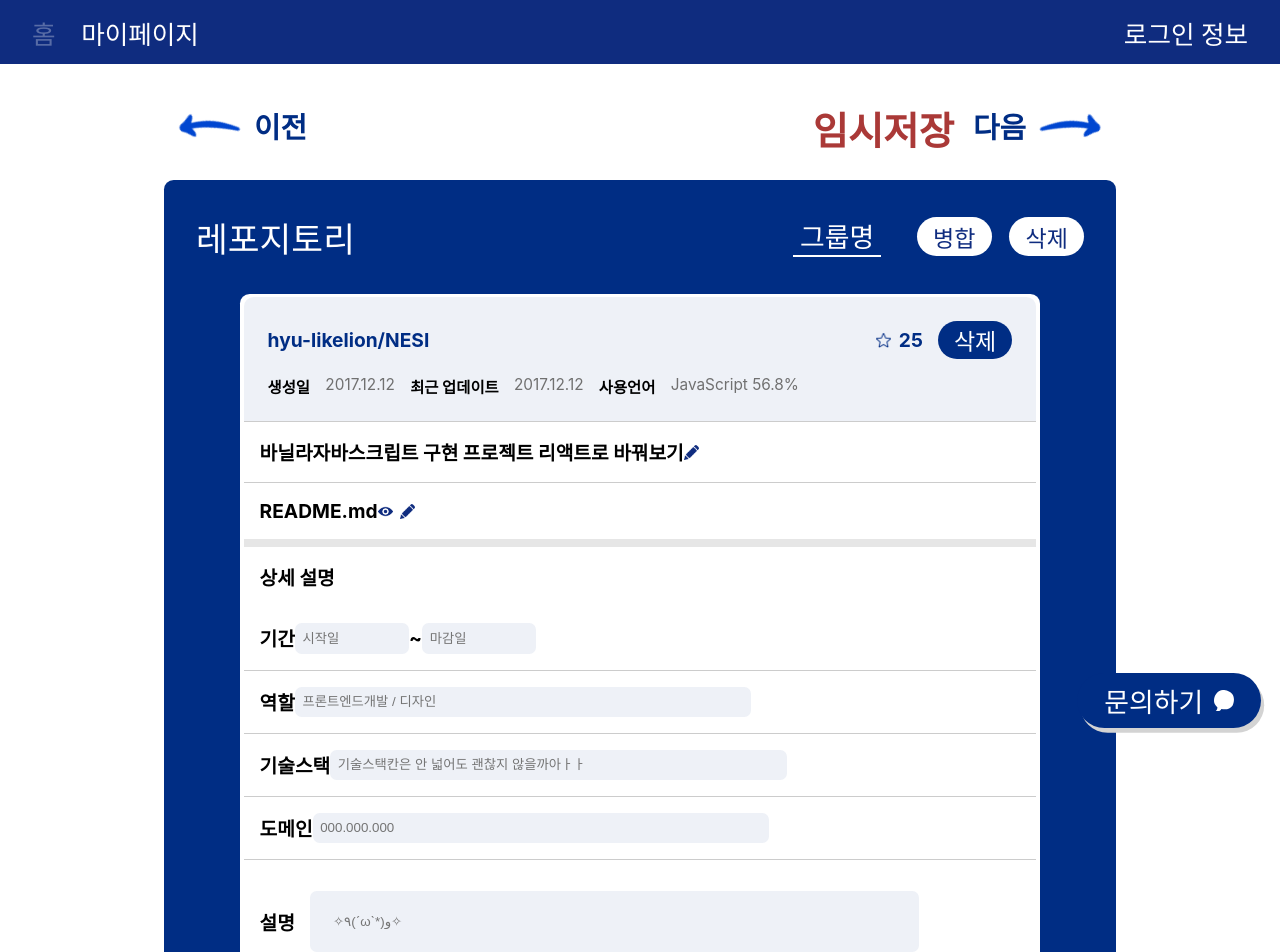
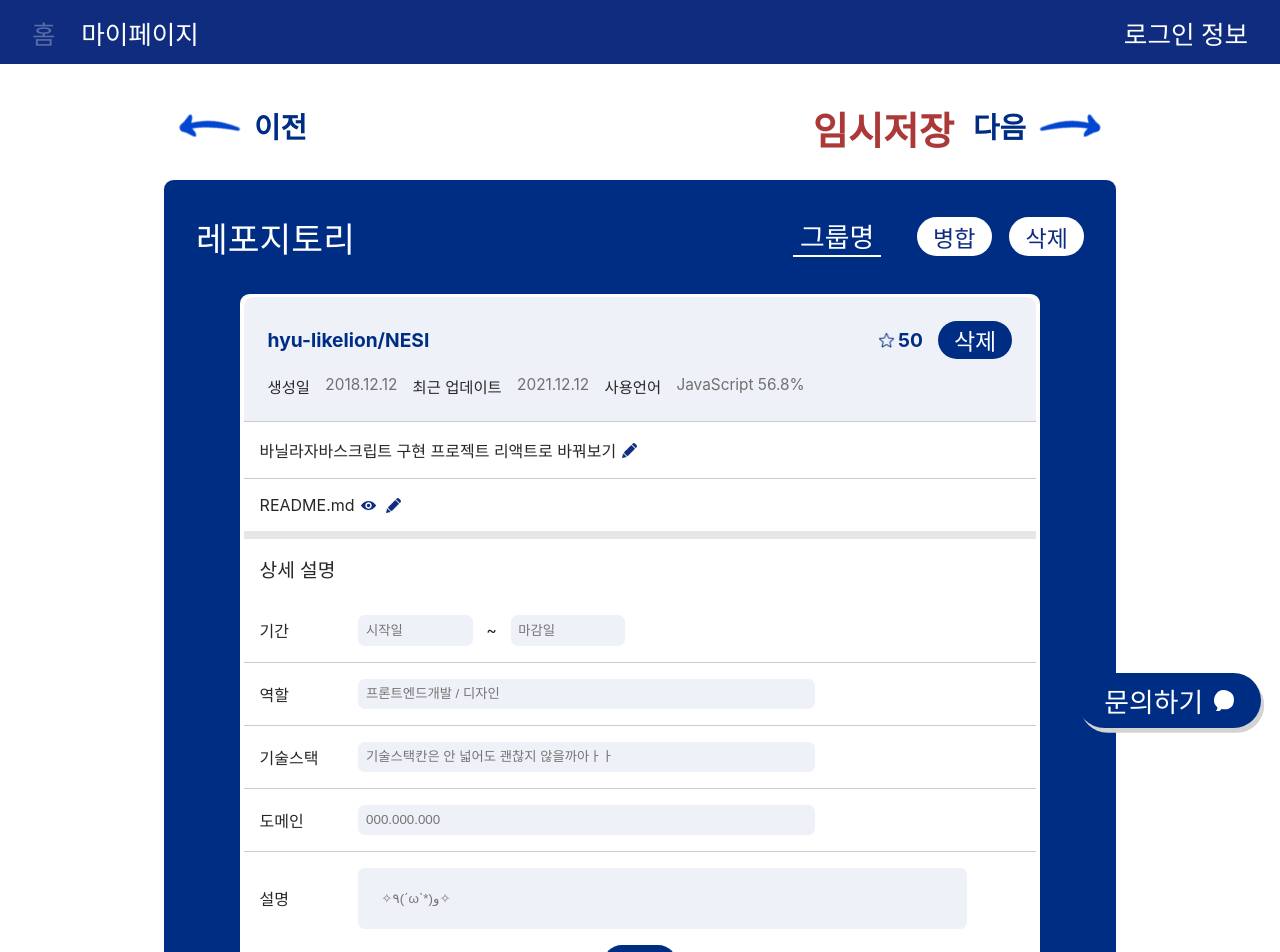
Before and after one commit to Gitppo/Frontend, a React (Create React App) app: page /gitrepodetail in a window 1280 px wide. Shown: the top 952 px of the page. Built offline with nearby package versions, Linux system fonts and the light colour scheme; a web font is replaced by a local one.

Commit message:
mypage, gitrepodetail 페이지 수정 - 변수 넣기 - gitrepodetail 변경된css 반영

```diff
--- a/src/domain/GitRepoDetail/index.js
+++ b/src/domain/GitRepoDetail/index.js
@@ -1,3 +1,4 @@
+import React, { useState } from "react";
 import "./style.css";
 import BeforeAfterBtn from "../../components/BeforeAfterBtn";
 import Star from "../../image/star.png";
@@ -5,7 +6,35 @@ import Pen from "../../image/pen.png";
 import Eye from "../../image/eye.png";
 import Fold from "../../image/fold.png";
 
+const data = {
+  repoTitle: "hyu-likelion/NESI",
+  starNum: "50",
+  creation: "2018.12.12",
+  revision: "2021.12.12",
+  language: "JavaScript",
+  languagePercent: "56.8%"
+}
+
 function GitRepoDetail() {
+  const [inputs, setInputs] = useState({
+    start: '',
+    end: '',
+    role: '',
+    skill: '',
+    domain: '',
+    explain: ''
+  });
+
+  const { start, end, role, skill, domain, explain } = inputs;
+
+  const onChange = (e) => {
+    const { value, name } = e.target;
+    setInputs({
+      ...inputs,
+      [name]: value
+    });
+  }
+
   return (
     <div className="gitrepodetail">
       <BeforeAfterBtn />
@@ -21,32 +50,28 @@ function GitRepoDetail() {
           <div className="gitrepodetail-inner-box-info-container">
             <div className="gitrepodetail-inner-box-top-container">
               <div className="gitrepodetail-inner-box-repo-title">
-                hyu-likelion/NESI
+                {data.repoTitle}
               </div>
               <img
                 className="gitrepodetail-inner-box-image"
                 src={Star}
                 alt={""}
               />
-              <div className="gitrepodetail-inner-box-star-num">25</div>
+              <div className="gitrepodetail-inner-box-star-num">{data.starNum}</div>
               <div className="round-button">삭제</div>
             </div>
             <div className="gitrepodetail-inner-box-bottom-container">
               <div className="gitrepodetail-inner-box-bottom-title">생성일</div>
               <div className="gitrepodetail-inner-box-bottom-detail">
-                2017.12.12
+                {data.creation}
               </div>
-              <div className="gitrepodetail-inner-box-bottom-title">
-                최근 업데이트
+              <div className="gitrepodetail-inner-box-bottom-title">최근 업데이트</div>
+              <div className="gitrepodetail-inner-box-bottom-detail">
+                {data.revision}
               </div>
+              <div className="gitrepodetail-inner-box-bottom-title">사용언어</div>
               <div className="gitrepodetail-inner-box-bottom-detail">
-                2017.12.12
-              </div>
-              <div className="gitrepodetail-inner-box-bottom-title">
-                사용언어
-              </div>
-              <div className="gitrepodetail-inner-box-bottom-detail">
-                JavaScript 56.8%
+                {data.language} {data.languagePercent}
               </div>
             </div>
           </div>
@@ -67,41 +92,59 @@ function GitRepoDetail() {
             상세 설명
           </div>
           <div className="gitrepodetail-inner-box-title-container-info">
-            기간
+            <div className="container-title">기간</div>
             <input
+              onChange={onChange}
+              value={start}
+              name="start"
               className="gitrepodetail-inner-box-plus-info-title-date"
               placeholder="시작일"
-            ></input>
-            ~
+            />
+            <div className="wave-mark">~</div>
             <input
+              onChange={onChange}
+              value={end}
+              name="end"
               className="gitrepodetail-inner-box-plus-info-title-date"
               placeholder="마감일"
-            ></input>
+            />
           </div>
           <div className="gitrepodetail-inner-box-title-container-info">
-            역할
+            <div className="container-title">역할</div>
             <input
+              onChange={onChange}
+              value={role}
+              name="role"
               className="gitrepodetail-inner-box-plus-info-title-info-box"
               placeholder="프론트엔드개발 / 디자인"
-            ></input>
+            />
           </div>
           <div className="gitrepodetail-inner-box-title-container-info">
-            기술스택
+            <div className="container-title">기술스택</div>
             <input
+              onChange={onChange}
+              value={skill}
+              name="skill"
               className="gitrepodetail-inner-box-plus-info-title-info-box"
               placeholder="기술스택칸은 안 넓어도 괜찮지 않을까아ㅏㅏ"
             ></input>
           </div>
           <div className="gitrepodetail-inner-box-title-container-info">
-            도메인
+            <div className="container-title">도메인</div>
             <input
+              onChange={onChange}
+              value={domain}
+              name="domain"
               className="gitrepodetail-inner-box-plus-info-title-info-box"
               placeholder="000.000.000"
             ></input>
           </div>
           <div className="gitrepodetail-inner-box-title-container-end-info">
-            설명
+            <div className="container-title">설명</div>
             <input
+              onChange={onChange}
+              value={explain}
+              name="explain"
               className="gitrepodetail-inner-box-plus-info-title-plus-info-box"
               placeholder="✧٩(ˊωˋ*)و✧"
             ></input>
--- a/src/domain/GitRepoDetail/style.css
+++ b/src/domain/GitRepoDetail/style.css
@@ -61,8 +61,9 @@
 .gitrepodetail-inner-box-image {
   width: 15px;
   height: 15px;
-  margin-right: 1%;
+  margin-right: 0.6%;
   cursor: pointer;
+  margin-left: 0.8%;
 }
 
 /* 하얀색 박스 첫번째 칸 */
@@ -115,7 +116,7 @@
   font-size: 0.8em;
 }
 .gitrepodetail-inner-box-bottom-title {
-  font-weight: bold;
+  color: #272727;
 }
 .gitrepodetail-inner-box-bottom-detail {
   color: #707070;
@@ -131,7 +132,8 @@
   padding: 1rem;
 }
 .gitrepodetail-inner-box-title-container-text {
-  font-weight: bold;
+  color: #272727;
+  font-size: 1.0rem;
 }
 
 /* 하얀색 박스 세번째 칸 */
@@ -157,22 +159,26 @@
 .gitrepodetail-inner-box-plus-info-title {
   width: 100%;
   height: 10%;
-  font-weight: bold;
-  /* font-size: 15px; */
   padding: 1rem;
   display: flex;
+  color: #272727;
+  font-weight: 500;
 }
 
 /* 하얀색 박스 네번째 칸 */
 .gitrepodetail-inner-box-title-container-info {
-  font-weight: bold;
-  /* font-size: 12px; */
   width: 100%;
   height: 10%;
   border-bottom: 1px solid #ccc;
   display: flex;
   align-items: center;
   padding: 1rem;
+  color: #272727;
+  font-size: 1.0rem;
+}
+.wave-mark {
+  width: 5%;
+  color: #272727;
 }
 
 /* 하얀색 박스 네번째 칸 - 시작일 & 마감일 */
@@ -194,19 +200,19 @@
   width: 60%;
   padding: 1%;
 }
-input::placeholder {
-  /* font-size: 10px; */
-}
+/*input::placeholder {
+  font-size: 10px;
+}*/
 
 /* 하얀색 박스 네번째 칸 - 설명 (컨테이너) */
 .gitrepodetail-inner-box-title-container-end-info {
-  font-weight: bold;
-  /* font-size: 12px; */
   width: 100%;
   height: 15%;
   display: flex;
   align-items: center;
   padding: 1rem;
+  color: #272727;
+  font-size: 1.0rem;
 }
 
 /* 하얀색 박스 네번째 칸 - 설명 (input) */
@@ -215,7 +221,6 @@ input::placeholder {
   border-radius: 0.5em;
   border: none;
   outline: none;
-  margin: 2%;
   width: 80%;
   padding: 3%;
 }
@@ -241,4 +246,10 @@ input::placeholder {
   width: 20px;
   height: 10px;
   cursor: pointer;
+  margin: 1%;
 }
+
+.container-title {
+  width: 13%;
+  text-align: left;
+}
--- a/src/domain/Mypage/index.js
+++ b/src/domain/Mypage/index.js
@@ -1,5 +1,21 @@
 import RoundContainer from "../../components/RoundContainer";
 import "./style.css";
+
+const data = {
+  num: {
+    savedPortfolio: "3",
+    finishedPortfolio: "1",
+    originPortfolio: "2"
+  },
+  portfolioBox: {
+    title: "2021 조깃포 LG 포트폴리오",
+    creation:"2021.04.04",
+    revision: {
+      date: "2021.05.05",
+      time: "19:00"
+    }
+  }
+}
 
 function Mypage() {
   return (
@@ -13,26 +29,26 @@ function Mypage() {
         <div className={"mypage-upper-box-right"}>
           <div className={"mypage-manage"}>
             <span>임시 저장 중인 포트폴리오</span>
-            <span className={"beautiful-title"}>1</span>
+            <span className={"beautiful-title"}>{data.num.savedPortfolio}</span>
           </div>
           <div className={"mypage-manage"}>
             <span>최종 완성 포트폴리오</span>
-            <span className={"beautiful-title"}>3</span>
+            <span className={"beautiful-title"}>{data.num.finishedPortfolio}</span>
           </div>
         </div>
       </div>
 
       <RoundContainer>
-        <h1 className={"beautiful-title"}>기존 포트폴리오 (3)</h1>
+        <h1 className={"beautiful-title"}>기존 포트폴리오 ({data.num.originPortfolio})</h1>
 
         <ul className={"mypage-wrapper-box"}>
           <li>
             <h4 className={"mypage-wrapper-box-title"}>
-              2021 조깃포 삼성 포트폴리오
+              {data.portfolioBox.title}
             </h4>
-            <div className={"mypage-wrapper-box-date"}>생성 2021.09.09</div>
+            <div className={"mypage-wrapper-box-date"}>생성 {data.portfolioBox.creation}</div>
             <div className={"mypage-wrapper-box-date"}>
-              수정 2021.09.09 19:00
+              수정 {data.portfolioBox.revision.date} {data.portfolioBox.revision.time}
             </div>
             <div className={"mypage-wrapper-box-button"}>
               <button className={"mypage-wrapper-box-button-left round-button"}>
```
